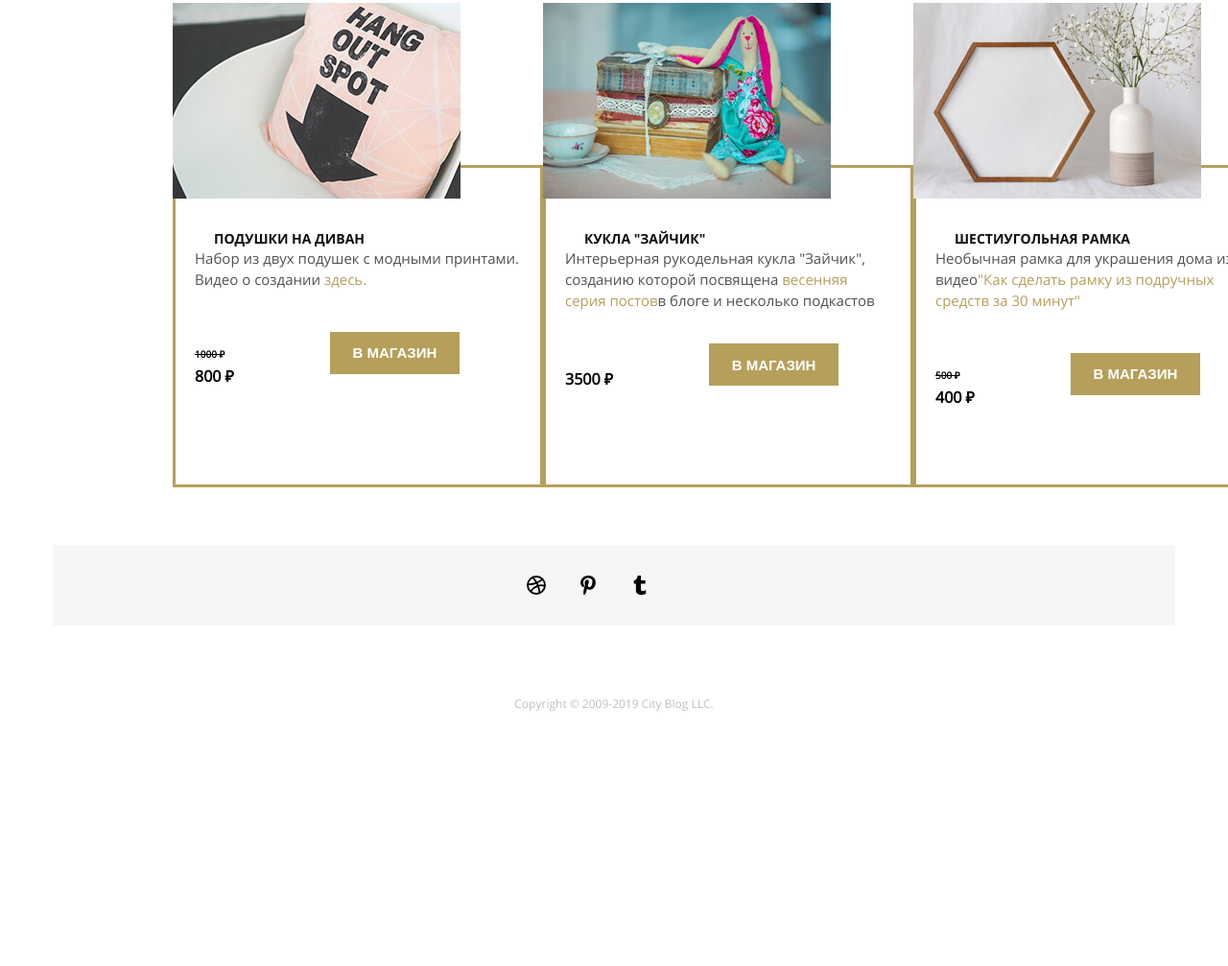
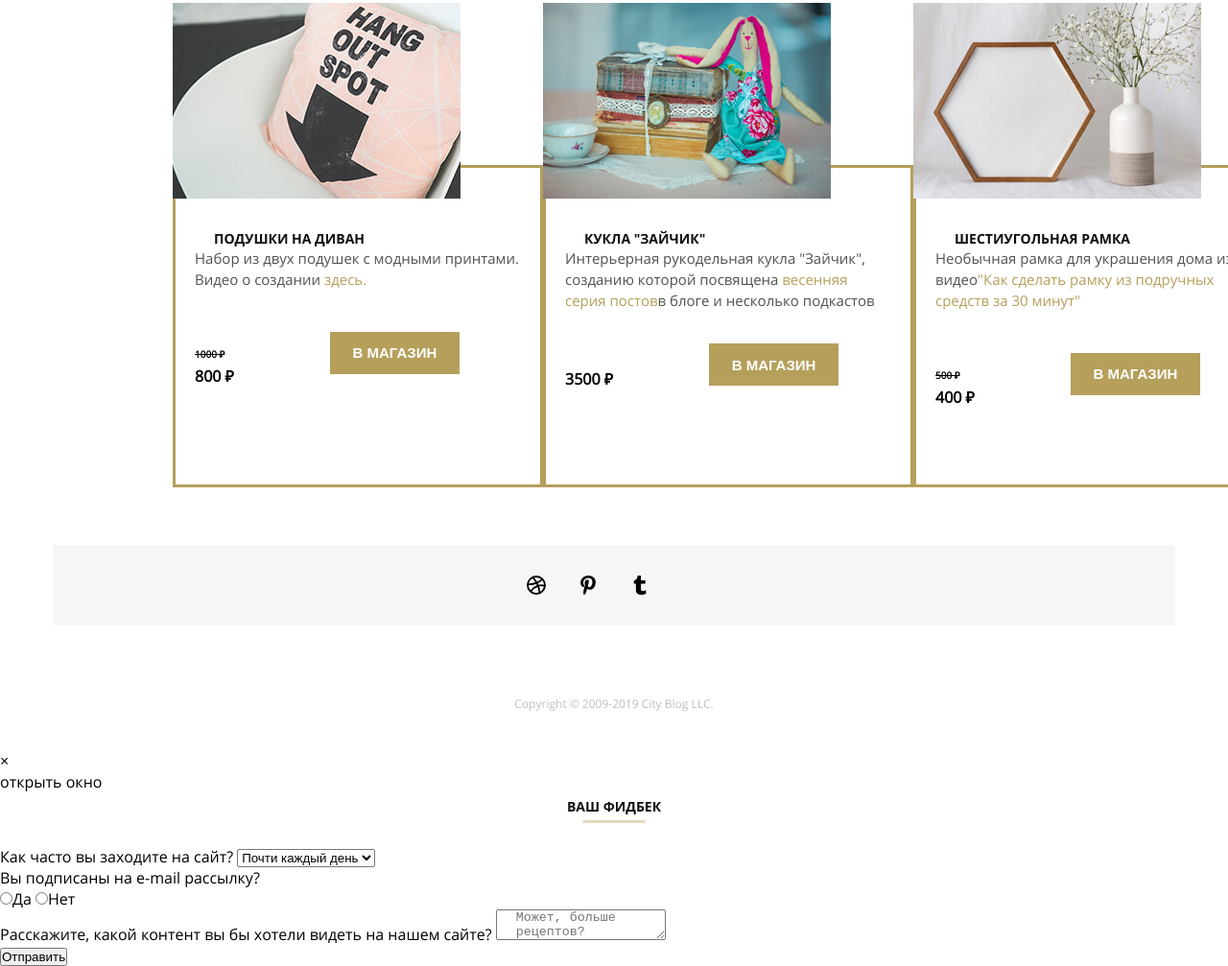
Before and after one commit to Anna-Y2211/mq-diplom, a plain HTML site: page index.html in a window 1280 px wide. Shown: the part 2787-3794 px from the top of the page at 96% size. Before the commit the page ends 3569 px from the top, so only its background shows below. Drawn offline with Linux system fonts and the light colour scheme; files whose address does not match are found by name.

Commit message:
обновился файл

```diff
--- a/index.html
+++ b/index.html
@@ -634,5 +634,37 @@
       Copyright &copy 2009-2019 City Blog LLC.
     </div>
   </footer>
+
+  <div class="popup-wrp">
+    <div class="popup-close-content">
+      <div class="popup-content">
+        <label for="popup-content" class="popup-close">&times;</label>
+      </div>
+      <div class="popup">
+        <label for="popup" class="btn">открыть окно</label>
+        <h2 class="new popup-title">Ваш фидбек</h2>
+        <form class="form">
+          <div class="form-popap">
+            <span class="span">Как часто вы заходите на сайт?</span>
+            <select class="select">
+              <option class="value">Почти каждый день</option>
+            </select>
+          </div>
+          <div class="radio">
+            <span class="span-radio">Вы подписаны на e-mail рассылку?</span>
+            <div class="radio-btn">
+              <input type="radio" name="yes">Да
+              <input type="radio" name="no">Нет
+            </div>
+          </div>
+          <div class="text-popup">
+            <span class="form-hint">Расскажите, какой контент вы бы хотели видеть на нашем сайте?</span>
+            <textarea class="textarea" placeholder="Может, больше рецептов?" required></textarea>
+          </div>
+          <button class="button-form" type="reset">Отправить</button>
+      </div>
+      </form>
+    </div>
+
 </body>
 </html>
```
